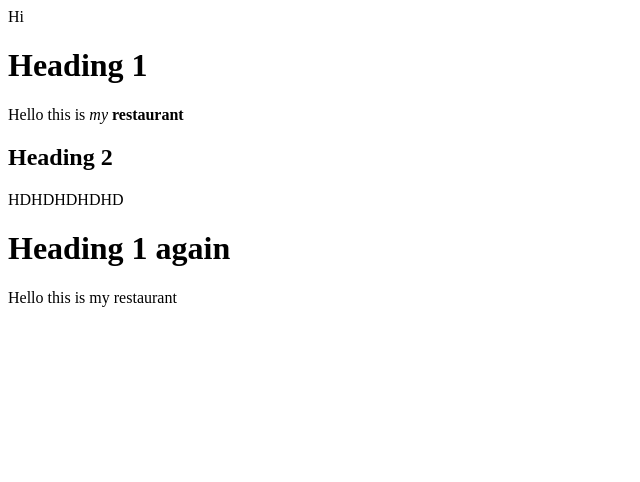
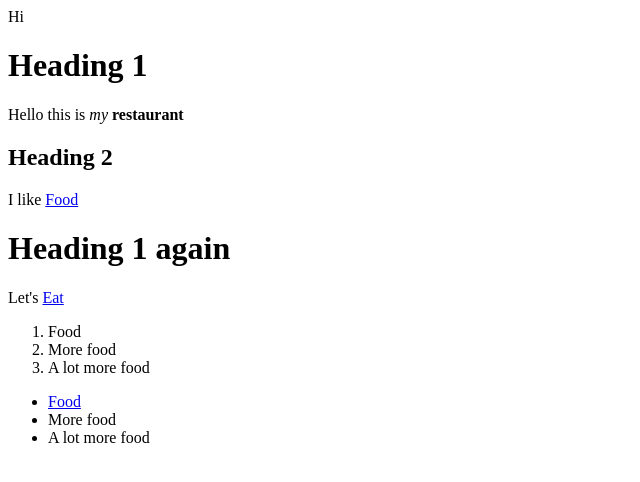
Before and after one commit to mpaulmichael/lab-12-html, a plain HTML site: page index.html in a window 1280 px wide. Shown: the whole page, without its empty margins (0-640 px from the left). Drawn offline with Linux system fonts and the light colour scheme.

Commit message:
editted textmate file

```diff
--- a/index.html
+++ b/index.html
@@ -8,8 +8,18 @@
 	<h1>Heading 1</h1>
 	<p>Hello this is <em>my</em> <strong>restaurant</strong></p>
 	<h2>Heading 2</h2>
-		<p>HDHDHDHDHD</p>
+		<p>I like <a href="http://food.com">Food</a></p>
 	<h1>Heading 1 again</h1>
-	<p>Hello this is my restaurant</p>
+	<p>Let's <a href="http://food.com">Eat</a></p>
+	<ol>
+		<li>Food</li>
+		<li>More food</li>
+		<li>A lot more food</li>
+	</ol>
+	<ul>
+		<li><a href="http://food.com">Food</a></li>
+		<li>More food</li>
+		<li>A lot more food</li>
+	</ul>
 </body>
 </html>
```
